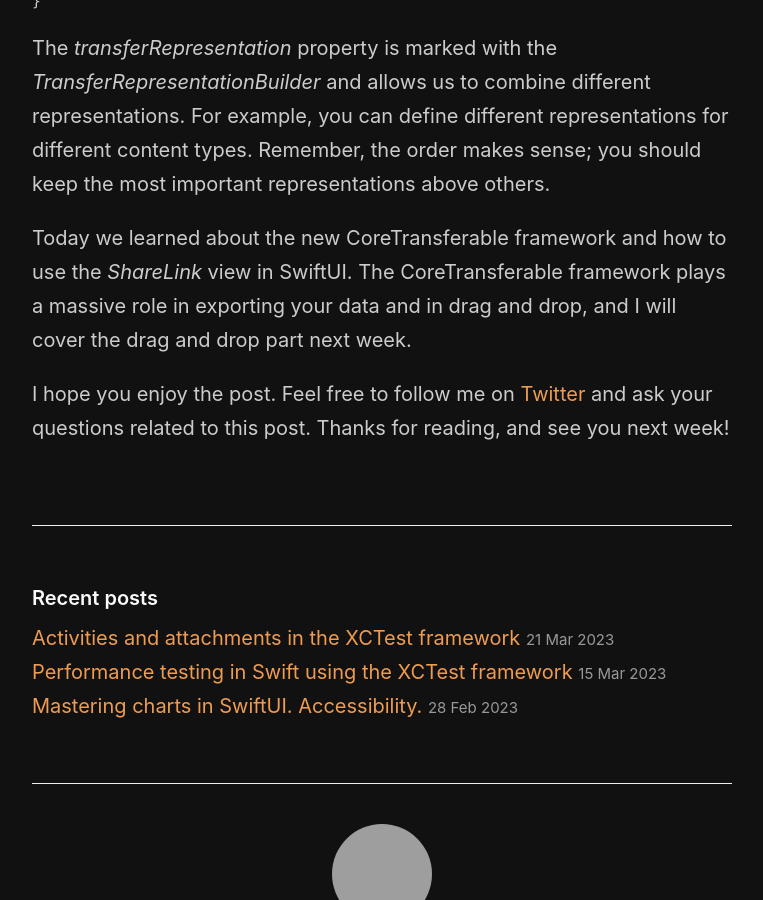
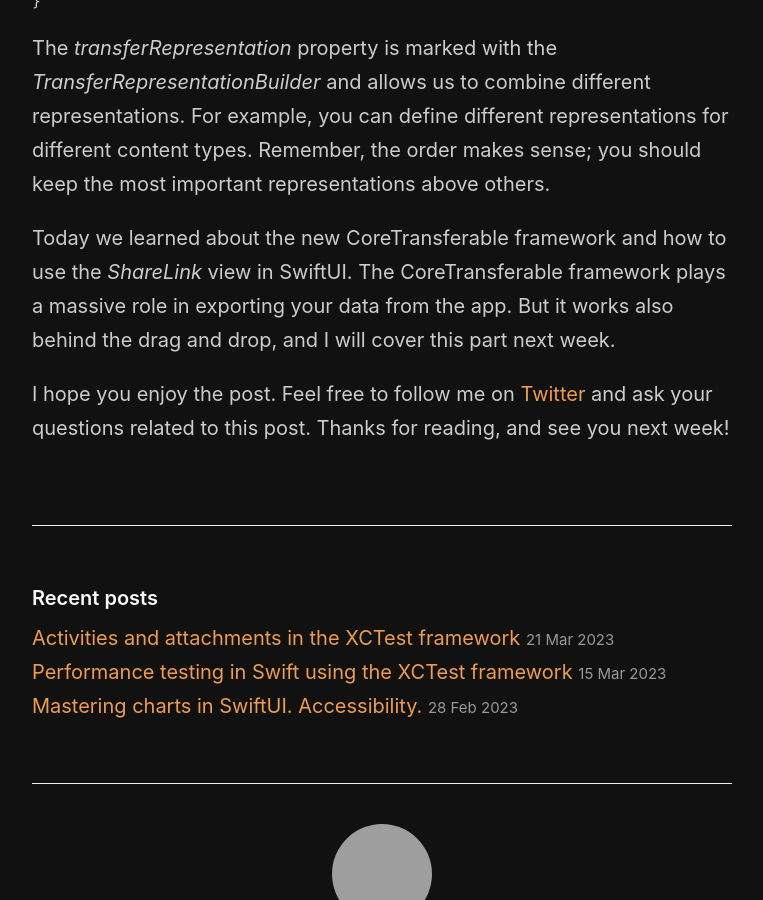
Before and after one commit to mecid/mecid.github.io, a Jekyll site: the page built from _posts/2023-03-28-sharing-content-in-swiftui.md, in a window 1280 px wide and 900 px high, scrolled down 2765 px, cut to the strip 0-900 px from the top of the window. Shown: the whole strip, without its empty margins (258-1021 px from the left). Built offline with Jekyll 4.4.1, drawn with Linux system fonts in a browser that asks for light colours; grey boxes are pictures that could not be loaded.

Commit message:
another improvement to conclusion in sharing content post

```diff
--- a/_posts/2023-03-28-sharing-content-in-swiftui.md
+++ b/_posts/2023-03-28-sharing-content-in-swiftui.md
@@ -88,6 +88,6 @@ extension Food: Transferable {
 
 The *transferRepresentation* property is marked with the *TransferRepresentationBuilder* and allows us to combine different representations. For example, you can define different representations for different content types. Remember, the order makes sense; you should keep the most important representations above others.
 
-Today we learned about the new CoreTransferable framework and how to use the *ShareLink* view in SwiftUI. The CoreTransferable framework plays a massive role in exporting your data and in drag and drop, and I will cover the drag and drop part next week.
+Today we learned about the new CoreTransferable framework and how to use the *ShareLink* view in SwiftUI. The CoreTransferable framework plays a massive role in exporting your data from the app. But it works also behind the drag and drop, and I will cover this part next week.
 
 I hope you enjoy the post. Feel free to follow me on [Twitter](https://twitter.com/mecid) and ask your questions related to this post. Thanks for reading, and see you next week!
```
